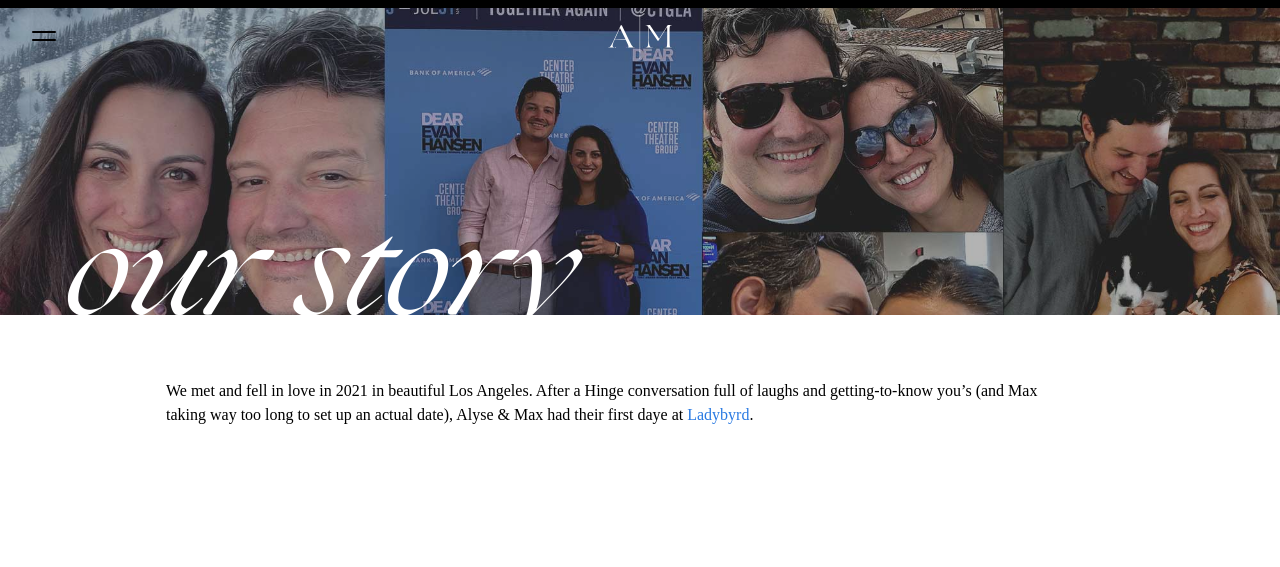
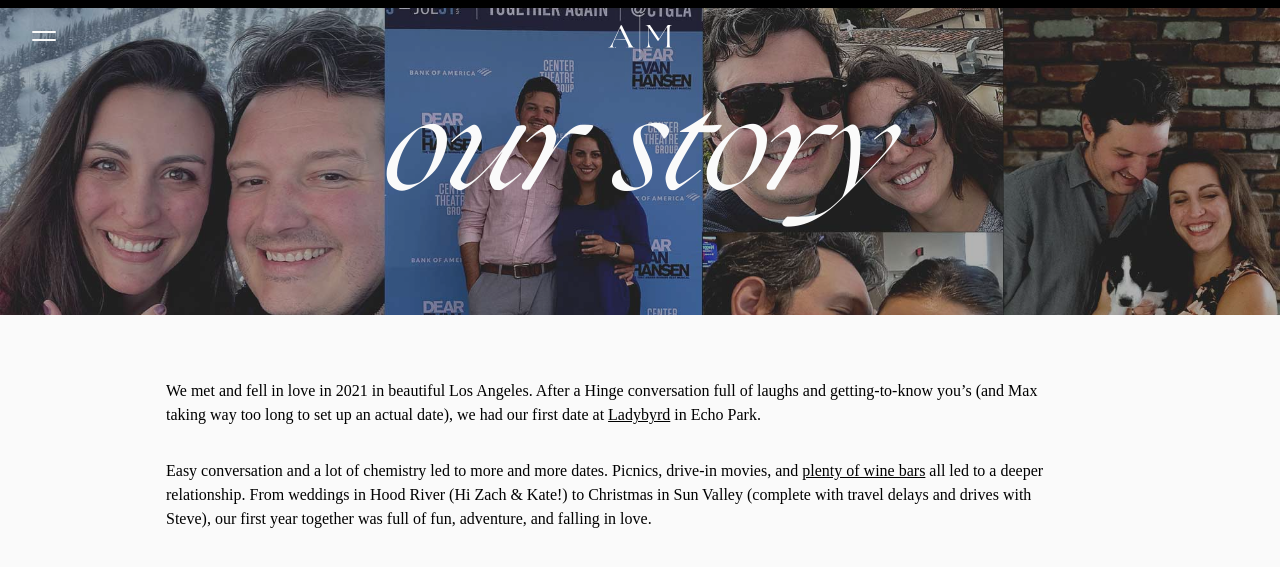
Before and after one commit to maxfronek/wedding, a Jekyll site: the page built from wedding_website/pages/our-story.md, in a window 1280 px wide. Shown: the top 567 px of the page. Built offline with Jekyll 4.4.1, drawn with Linux system fonts in a browser that asks for light colours; nearby versions of some CDN libraries; some web fonts are replaced.

Commit message:
Adding tooltip functionality and beginning to add page content block syntax

```diff
--- a/wedding_website/_layouts/page.html
+++ b/wedding_website/_layouts/page.html
@@ -10,7 +10,16 @@
 
 
   <div class="post-content">
+
+    {% for block in page.blocks %}
+      {% if block.content %}
+      {{ block.content | markdownify }}
+      {% endif %}
+    {% endfor %}
+
     {{ content }}
   </div>
 
 </article>
+
+<script src="../assets/js/content-pages.js"></script>
--- a/wedding_website/_sass/header.scss
+++ b/wedding_website/_sass/header.scss
@@ -44,6 +44,11 @@
         &.bottom {top: 12px; transform: translateY(0);}
     } // end default patty
 
+    .content-page & {
+        &::after {color: var(--colorLight);}
+        .patty {background: var(--colorLight);}
+    } // end content-page stylings
+
     &.hovered {
         cursor: pointer; pointer-events: all;
         &::after {opacity: 1;  transform: translateX(0px);}
--- a/wedding_website/_sass/layout.scss
+++ b/wedding_website/_sass/layout.scss
@@ -211,8 +211,8 @@
 .page-content {
   article {
     header {min-height: 300px; height: 35vh; position: relative; width: 100vw; margin-left: calc(var(--spacingUnit) * -1);
-      h1 {position: absolute; bottom: -2rem; left: 2rem; margin-bottom: 0;
-        @media (min-width: 1200px) {left: 4rem;}
+      h1 {position: absolute; top: 50%; left: 50%; margin-bottom: 0; transform: translateX(-50%) translateY(-50%);
+        @media (min-width: 1200px) {}
       }
 
       img {position: absolute; top: 0; left: 0; width: 100%; height: 100%; object-fit: cover; z-index: -1; opacity: .7;
@@ -226,7 +226,29 @@
       &::before {content: ''; display: block; width: 100%; height: 100%; top: 0; left: 0; background: var(--colorDark); z-index: -1; position: absolute;}
 
     } // end header
+
+    p {margin-bottom: 1rem; position: relative;
+
+      a {
+        text-decoration: underline; text-decoration-color: var(--colorContentPrimary); color: var(--colorContentPrimary); transition: .15s all ease-in-out;
+        &[data-tooltip] {position: relative;}
+        &:hover, &:focus {color: var(--colorTerraCotta); text-decoration-color: var(--colorTerraCotta);}
+
+      }
+
+      .tooltip {position: fixed;top: -2rem; left: -2rem; max-width: 320px; box-shadow: 4px 4px 16px rgba(64,64,64,.32); border-radius: 8px; font-size: 0.625rem; padding: 8px; background: var(--colorSage); color: var(--colorLight); z-index: 2;}
+
+      @media (min-width: 767px) {
+        margin-bottom: 2rem;
+      } // end 767 mq
+      @media (min-width: 1600px) {
+        line-height: 1.8; font-size: 1.125rem;
+      }
+    }
+
   } // end article
+
+
 } // end .page-content
 
 
--- a/wedding_website/_sass/main.scss
+++ b/wedding_website/_sass/main.scss
@@ -40,13 +40,14 @@
     --fontMain: '"Libre Franklin", -apple-system, BlinkMacSystemFont, "Segoe UI", Roboto, Helvetica, Arial, sans-serif, "Apple Color Emoji", "Segoe UI Emoji", "Segoe UI Symbol"';
     --fontNumans: '"Numans", "Libre Franklin", -apple-system, BlinkMacSystemFont, "Segoe UI", Roboto, Helvetica, Arial, sans-serif, "Apple Color Emoji", "Segoe UI Emoji", "Segoe UI Symbol";';
 
-    --colorBackground: var(--colorGrey0);
+    --colorBackground: var(--colorGrey25);
+    --colorBackgroundSecondary: var(--colorGrey100);
     --colorContentPrimary: var(--colorGrey1000);
     --colorContentSecondary: var(--colorGrey500);
-    --colorContentPrimaryB: var(--colorGrey0);
+    --colorContentPrimaryB: var(--colorGrey25);
     --colorLine: var(--colorGrey1000);
 
-    --colorLight: var(--colorGrey0);
+    --colorLight: var(--colorGrey25);
     --colorDark: var(--colorGrey1000);
 
 
--- a/wedding_website/_sass/themes.scss
+++ b/wedding_website/_sass/themes.scss
@@ -2,10 +2,11 @@
 
     :root {
 
-        --colorBackground: var(--colorGrey1000);
+        --colorBackground: var(--colorGrey900);
+        --colorBackgroundSecondary: var(--colorGrey600);
         --colorContentPrimary: var(--colorGrey0);
         --colorContentSecondary: var(--colorGrey500);
-        --colorContentPrimaryB: var(--colorGrey1000);
+        --colorContentPrimaryB: var(--colorGrey900);
         --colorLine: var(--colorGrey0);
 
     }
@@ -35,6 +36,7 @@
 .sage {
 
         --colorBackground: var(--colorSage);
+        --colorBackgroundSecondary: var(--colorGrey300);
         --colorContentPrimary: var(--colorGrey0);
         --colorContentSecondary: var(--colorGrey300);
         --colorContentPrimaryB: var(--colorGrey1000);
@@ -75,6 +77,7 @@
 .terracotta {
 
     --colorBackground: var(--colorTerraCotta);
+    --colorBackgroundSecondary: var(--colorGrey300);
     --colorContentPrimary: var(--colorGrey0);
     --colorContentSecondary: var(--colorGrey300);
     --colorContentPrimaryB: var(--colorGrey1000);
--- /dev/null
+++ b/wedding_website/assets/js/content-pages.js
@@ -0,0 +1,38 @@
+let tooltipLinks = document.querySelectorAll('a[data-tooltip]');
+
+if (tooltipLinks != null || tooltipLinks != undefined) {
+
+    tooltipLinks.forEach((link) => {
+        link.addEventListener('mouseover', (e) => {
+
+                // e = Mouse hover event.
+                var rect = e.currentTarget.getBoundingClientRect();
+                var x = e.pageX // - rect.left; //x position within the element.
+                var y = e.pageY // - rect.top;  //y position within the element.
+                // console.log("Left? : " + x + " ; Top? : " + y + ".");
+
+
+          let tooltipContent = link.getAttribute('data-tooltip');
+          let tooltipDiv = document.createElement('div');
+
+          tooltipDiv.classList.add('tooltip');
+          tooltipDiv.id = 'tooltip'
+          tooltipDiv.style.left = x + 'px';
+          tooltipDiv.style.top = y + 'px';
+          tooltipDiv.innerHTML = tooltipContent;
+
+          link.parentNode.insertBefore(tooltipDiv, link);
+
+        }); // end mouseover
+
+
+        link.addEventListener('mouseout', () => {
+
+            let tooltip = document.getElementById('tooltip');
+            tooltip.parentNode.removeChild(tooltip);
+
+        }); // end mouseout
+
+      });
+
+};
--- a/wedding_website/pages/our-story.md
+++ b/wedding_website/pages/our-story.md
@@ -5,6 +5,11 @@
 permalink: /our-story/
 cover: "/assets/images/us/us-cover.jpg"
 cover_align: top-center
+blocks:
+  - block_id: text
+    content: |
+      We met and fell in love in 2021 in beautiful Los Angeles. After a Hinge conversation full of laughs and getting-to-know you's (and Max taking way too long to set up an actual date), we had our first date at [Ladybyrd](https://www.ladybyrdcafe.com){:target="_blank" data-tooltip="Good food. Better cocktails. Slow service."} in Echo Park.
+  - block_id: text
+    content: |
+      Easy conversation and a lot of chemistry led to more and more dates. Picnics, drive-in movies, and [plenty of wine bars](https://www.tabularasabar.com/){:data-tooltip="LOVE Tabula" target="_blank"} all led to a deeper relationship. From weddings in Hood River (Hi Zach &amp; Kate!) to Christmas in Sun Valley (complete with travel delays and drives with Steve), our first year together was full of fun, adventure, and falling in love.
 ---
-
-We met and fell in love in 2021 in beautiful Los Angeles. After a Hinge conversation full of laughs and getting-to-know you's (and Max taking way too long to set up an actual date), Alyse & Max had their first daye at [Ladybyrd](https://www.ladybyrdcafe.com).
```
Also changed, not shown: wedding_website/assets/js/page.js (line endings or trailing spaces).
